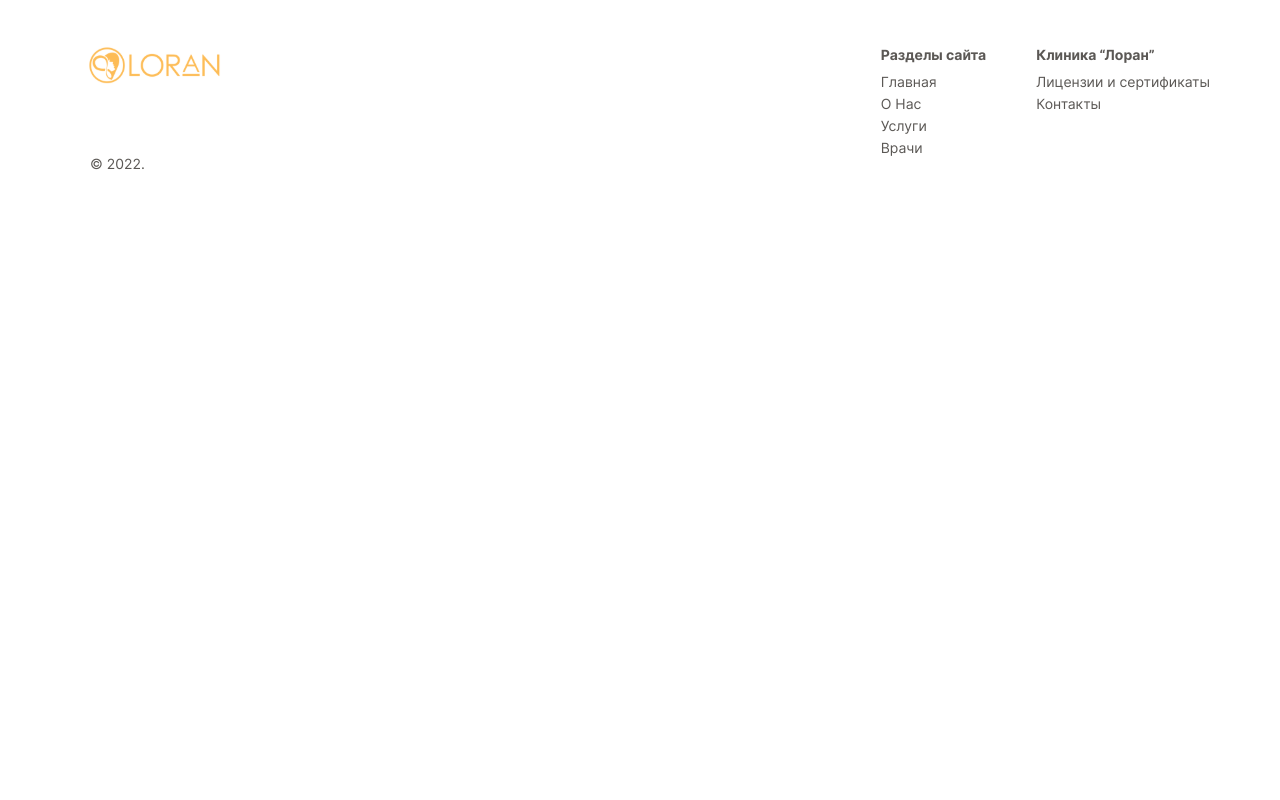
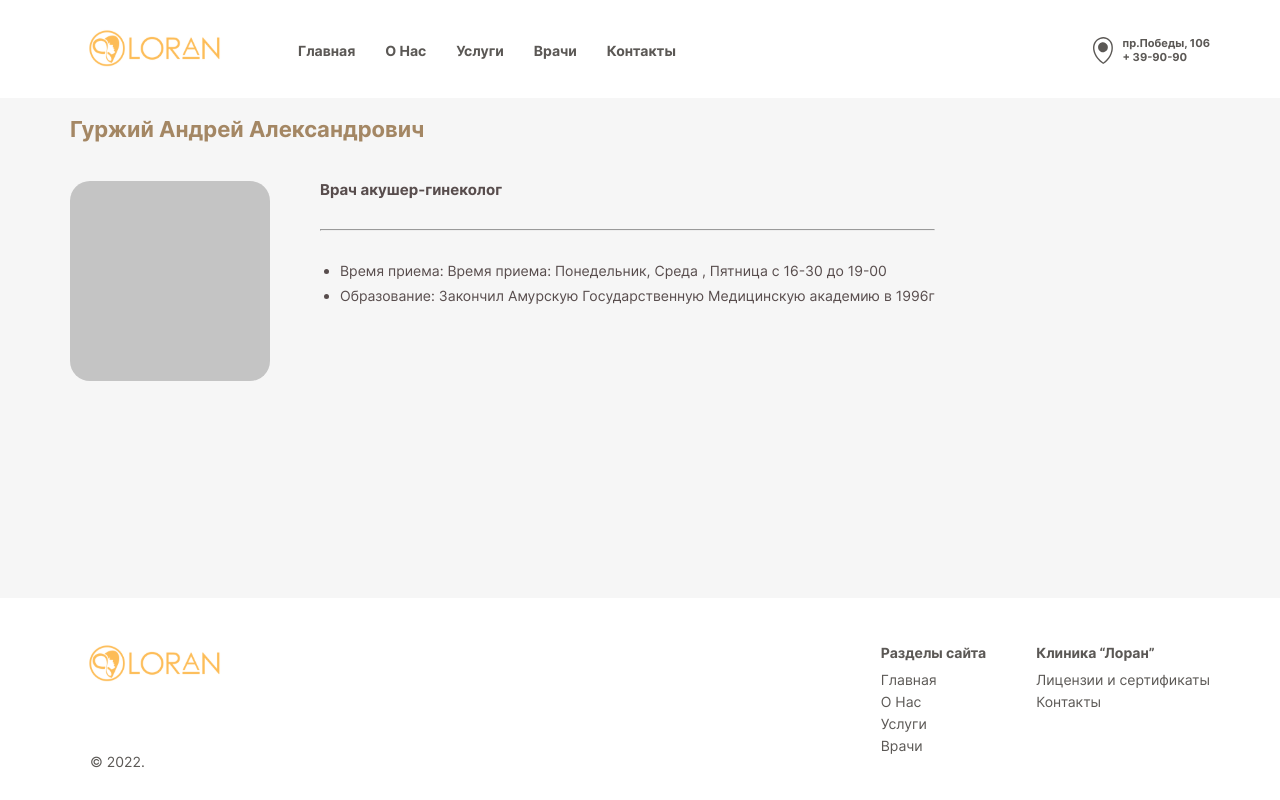
Before and after one commit to evilya2505/loran-frontend, a React (Create React App) app: page /gurzhiy-andrey-alexandrovich in a window 1280 px wide. Built offline with nearby package versions, Linux system fonts and the light colour scheme.

Commit message:
feat: добавить информацию

```diff
--- a/src/blocks/doctor-card.css
+++ b/src/blocks/doctor-card.css
@@ -12,8 +12,8 @@
   margin: 0 auto;
   box-shadow: 0px 8px 8px rgba(0, 0, 0, 0.05);
   background-color: white;
-  max-width: 200px;
-  padding: 10px 0;
+  max-width: 250px;
+  padding: 10px;
   cursor: pointer;
 
   -webkit-transition: all .2s, opacity .2s linear;
@@ -27,20 +27,18 @@
 
 .doctor-card__title {
   text-align: center;
-  max-width: 122px;
   margin: 0 auto;
   font-weight: bold;
-  font-size: 18px;
+  font-size: 15px;
   line-height: 22px;
 
   color: #584D4D;
 }
 
 .doctor-card__subtitle {
-  max-width: 122px;
   margin: 0 auto 5px;
   font-weight: normal;
-  font-size: 18px;
+  font-size: 15px;
   line-height: 22px;
   text-align: center;
 
--- a/src/blocks/doctor.css
+++ b/src/blocks/doctor.css
@@ -41,6 +41,10 @@
 
 .doctor-content__text {
   margin: 0;
+  font-weight: bold;
+  font-size: 15px;
+  line-height: 18px;
+  color: #584D4D;
 }
 
 .doctor-content__list {
--- a/src/components/App.js
+++ b/src/components/App.js
@@ -62,9 +62,35 @@ function App() {
           <DirectionPage handlePageScroll={handlePageScroll} title='Узи'/>
         </Route>
 
-        <Route exact path="/тестовый-врач">
-          <DoctorPage handlePageScroll={handlePageScroll} name="MATTIS Odio Vehicula"/>
+        <Route exact path="/косметология">
+          <DirectionPage handlePageScroll={handlePageScroll} title='Косметология'/>
         </Route>
+
+        <Route exact path="/гемабанк">
+          <DirectionPage handlePageScroll={handlePageScroll} title='Гемабанк'/>
+        </Route>
+
+        <Route exact path="/gurzhiy-andrey-alexandrovich">
+          <DoctorPage
+            handlePageScroll={handlePageScroll}
+            name="Гуржий Андрей Александрович"
+            infoObj={{direction: "Врач акушер-гинеколог", time: "Время приема: Понедельник, Среда , Пятница с 16-30 до 19-00", education:"Закончил Амурскую Государственную Медицинскую академию в 1996г"}}/>
+        </Route>
+
+        <Route exact path="/gorbunov-vyacheslav-alexandrovich">
+          <DoctorPage
+            handlePageScroll={handlePageScroll}
+            name="Горбунов Вячеслав Александрович"
+            infoObj={{direction: "Врач ультразвуковой диагностики", time: "Понедельник, Среда , Пятница с 16-30 до 19-00", education:"Закончил Амурскую Государственную Медицинскую академию в 1996г"}}/>
+        </Route>
+
+        <Route exact path="/gulevich-evgeniya-alexandrovna">
+          <DoctorPage
+            handlePageScroll={handlePageScroll}
+            name="Гулевич Евгения Александровна"
+            infoObj={{direction: "Врач акушер-гинеколог", time: "Вторник, Четверг с 16-30 до 19-00", education:"Закончил Амурскую Государственную Медицинскую академию в 2012г"}}/>
+        </Route>
+
       </Switch>
       <Footer />
     </div>
--- a/src/components/DoctorCard.js
+++ b/src/components/DoctorCard.js
@@ -3,7 +3,7 @@ import { Link } from 'react-router-dom';
 function DoctorCard(props) {
   return (
     <li className="doctor-card doctors__card">
-      <Link to="./тестовый-врач" className="doctor-card__link">
+      <Link to={props.link} className="doctor-card__link">
         <div src="" className="doctor-card__img" alt="изображение врача" />
         <div className="doctor-card__info">
           <p className="doctor-card__subtitle">{props.info}</p>
--- a/src/components/DoctorPage.js
+++ b/src/components/DoctorPage.js
@@ -1,6 +1,6 @@
 import Header from "./Header";
 
-function DoctorPage( { handlePageScroll, name } ) {
+function DoctorPage( { handlePageScroll, name, infoObj } ) {
   return (
     <>
       <Header handlePageScroll={handlePageScroll}/>
@@ -14,17 +14,14 @@ function DoctorPage( { handlePageScroll, name } ) {
             <div className="doctor-content__img"></div>
             <div className="doctor-content__info">
               <p className="doctor-content__text">
-                Praesent pulvinar faucibus aliquet. Aliquam sit amet consequat sapien. Phasellus nibh nunc, semper eget mi vel, sagittis sollicitudin ligula. Sed tempus accumsan arcu eu tempor. Fusce vel nisl a magna semper lacinia. Fusce sollicitudin lorem enim, ac imperdiet arcu rutrum quis. Maecenas sed justo urna. Suspendisse quam eros, pretium non diam eget, pharetra varius felis. Sed auctor accumsan tellus, id vulputate nunc lacinia eget.
+                {infoObj.direction}
               </p>
 
               <hr className="doctor-content__hr"></hr>
 
               <ul className="doctor-content__list">
-                <li className="doctor-content__list-item">Hac habitasse</li>
-                <li className="doctor-content__list-item">Laoreet nibh</li>
-                <li className="doctor-content__list-item">Lacus risus fermentum</li>
-                <li className="doctor-content__list-item">Aliquet molestie</li>
-                <li className="doctor-content__list-item">Cras aliquet</li>
+                <li className="doctor-content__list-item">Время приема: {infoObj.time}</li>
+                <li className="doctor-content__list-item">Образование: {infoObj.education}</li>
               </ul>
             </div>
           </section>
--- a/src/components/Doctors.js
+++ b/src/components/Doctors.js
@@ -14,9 +14,9 @@ function Doctors({ handleMenuEl }) {
       <h3 className="doctors__title">Врачи</h3>
       <hr className="hr" />
       <ul className="doctors__cards">
-        <DoctorCard info="Lorem, Ipsum" name="MATTIS Odio Vehicula"/>
-        <DoctorCard info="Lorem, Ipsum" name="MATTIS Odio Vehicula"/>
-        <DoctorCard info="Lorem, Ipsum" name="MATTIS Odio Vehicula"/>
+        <DoctorCard info="Врач акушер-гинеколог" name="Гуржий Андрей Александрович" link="./gurzhiy-andrey-alexandrovich" />
+        <DoctorCard info="Врач Ультразвуковой диагностики" name="Горбунов Вячеслав Александрович" link="./gorbunov-vyacheslav-alexandrovich" />
+        <DoctorCard info="Врач акушер-гинеколог" name="Гулевич Евгения Александровна" link="./gulevich-evgeniya-alexandrovna" />
       </ul>
     </section>
   );
```
Also changed, not shown: 1 other file (tests, documents, lock files or other folders).
